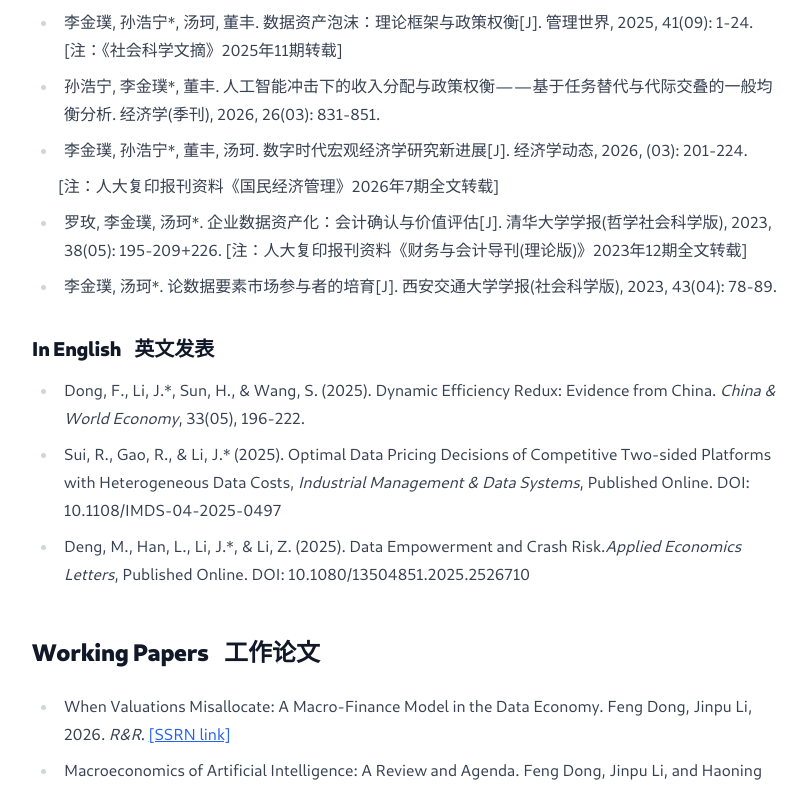
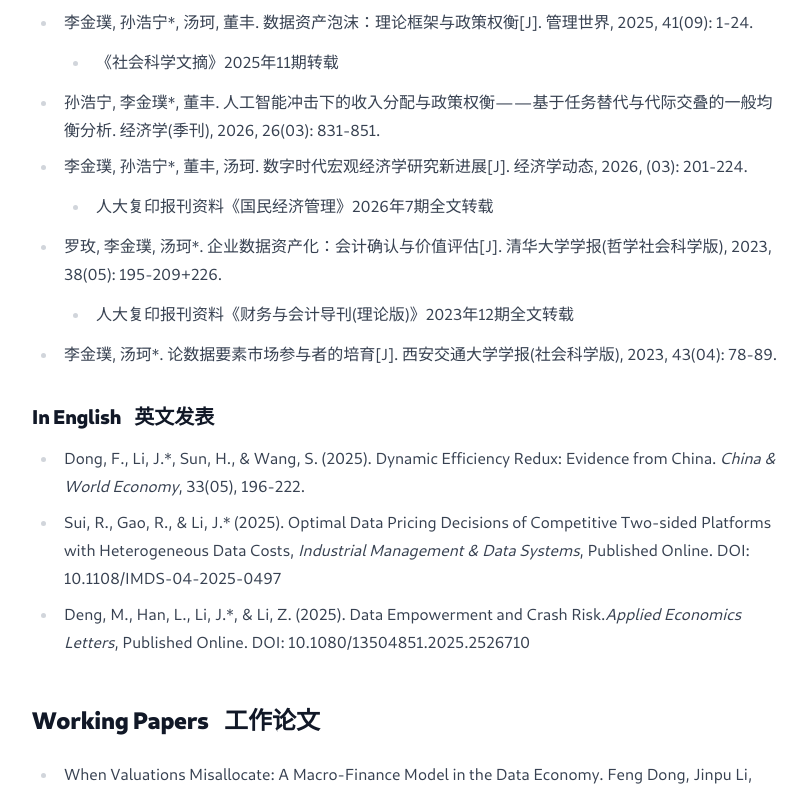
Before and after one commit to lijinpu/lijinpu.github.io, a Next.js app: page /research in a window 1280 px wide. Shown: the part 260-1050 px from the top of the page, without its empty margins (232-1039 px from the left). Built offline with nearby package versions, Linux system fonts and the light colour scheme.

Commit message:
auto update

```diff
--- a/pages/research.tsx
+++ b/pages/research.tsx
@@ -10,10 +10,23 @@ export default function Research() {
 
          <h3>In Chinese &nbsp;&nbsp; 中文发表</h3>
             <ul>
-                <li>李金璞, 孙浩宁*, 汤珂, 董丰. 数据资产泡沫：理论框架与政策权衡[J]. 管理世界, 2025, 41(09): 1-24. [注：《社会科学文摘》2025年11期转载]</li>
+                <li>李金璞, 孙浩宁*, 汤珂, 董丰. 数据资产泡沫：理论框架与政策权衡[J]. 管理世界, 2025, 41(09): 1-24.
+                    <ul>
+                        <li>《社会科学文摘》2025年11期转载</li>
+                    </ul>
+
+                </li>
                 <li>孙浩宁, 李金璞*, 董丰. 人工智能冲击下的收入分配与政策权衡——基于任务替代与代际交叠的一般均衡分析. 经济学(季刊), 2026, 26(03): 831-851.</li>
-                <li>李金璞, 孙浩宁*, 董丰, 汤珂. 数字时代宏观经济学研究新进展[J]. 经济学动态, 2026, (03): 201-224.</li> [注：人大复印报刊资料《国民经济管理》2026年7期全文转载]
-                <li>罗玫, 李金璞, 汤珂*. 企业数据资产化：会计确认与价值评估[J]. 清华大学学报(哲学社会科学版), 2023, 38(05): 195-209+226. [注：人大复印报刊资料《财务与会计导刊(理论版)》2023年12期全文转载]</li>
+                <li>李金璞, 孙浩宁*, 董丰, 汤珂. 数字时代宏观经济学研究新进展[J]. 经济学动态, 2026, (03): 201-224.
+                     <ul>
+                        <li>人大复印报刊资料《国民经济管理》2026年7期全文转载</li>
+                    </ul>
+                </li>
+                <li>罗玫, 李金璞, 汤珂*. 企业数据资产化：会计确认与价值评估[J]. 清华大学学报(哲学社会科学版), 2023, 38(05): 195-209+226.
+                     <ul>
+                        <li>人大复印报刊资料《财务与会计导刊(理论版)》2023年12期全文转载</li>
+                    </ul>
+                </li>
                 <li>李金璞, 汤珂*. 论数据要素市场参与者的培育[J]. 西安交通大学学报(社会科学版), 2023, 43(04): 78-89.</li>
             </ul>
 
@@ -35,7 +48,7 @@ export default function Research() {
         <h2>Working Papers &nbsp;&nbsp; 工作论文</h2>
 <ul>
         <li>
-        When Valuations Misallocate: A Macro-Finance Model in the Data Economy. Feng Dong, Jinpu Li, 2026. <i>R&R</i>. <a
+        When Valuations Misallocate: A Macro-Finance Model in the Data Economy. Feng Dong, Jinpu Li, 2026. <b><i>R&R</i></b>. <a
   href="https://papers.ssrn.com/sol3/papers.cfm?abstract_id=4790765"
   target="_blank"
   rel="noopener noreferrer"
@@ -44,7 +57,7 @@ export default function Research() {
 </a>
     </li>
     <li>
-        Macroeconomics of Artificial Intelligence: A Review and Agenda. Feng Dong, Jinpu Li, and Haoning Sun, 2026. <i>R&R</i>.
+        Macroeconomics of Artificial Intelligence: A Review and Agenda. Feng Dong, Jinpu Li, and Haoning Sun, 2026. <b><i>R&R</i></b>.
     </li>
     <li>
         Big Push Toward Big Data, with Feng Dong, and Haoning Sun. [New draft coming soon]
@@ -56,7 +69,9 @@ export default function Research() {
   [SSRN link]
 </a>
     </li>
-    <li>Networked Dollarization: Stablecoins, Cross-border Reallocation, and Fragility. Feng Dong, Jinpu Li, and Zhenyang Xu, 2026.</li>
+    <li>
+        Networked Dollarization: Stablecoins, Cross-border Reallocation, and Fragility. Feng Dong, Jinpu Li, and Zhenyang Xu, 2026.
+    </li>
 </ul>
 
 
--- a/pages/teaching.tsx
+++ b/pages/teaching.tsx
@@ -5,24 +5,26 @@ export default function Teaching() {
         <h1>Teaching &nbsp;&nbsp; 教学</h1>
         <div>
         <h2>Teaching Assistant at Tsinghua &nbsp;&nbsp; 助教经历@清华大学</h2>
-        <p>
+        <ul>
+          <li>
             Academic Research Training for Xuetang Class (40512742) by Prof. Feng Dong & Binzhen Wu. 2026 Summer.
-        </p>
-        <p>
+          </li>
+          <li>
             Econometrics I (30700922) by Prof. Ke Tang. 2025 Fall.
-        </p>
-        <p>
+          </li>
+          <li>
             Intermediate Macroeconomics (30510763) by Prof. Feng Dong. 2025 Fall.
-        </p>
-        <p>
+          </li>
+          <li>
             Principles of Economics (00510454) by Prof. Feng Dong. 2026 Spring, 2025 Spring, 2024 Spring, and 2023 Spring.
-        </p>
-        <p>
+          </li>
+          <li>
             Econometrics II (30700932) by Prof. Sainan Jin. 2024 Spring, 2023 Spring, and 2022 Spring.
-        </p>
-        <p>
+          </li>
+          <li>
             Introduction to Financial Economics (40701113) by Prof. Ke Tang. 2022 Fall, 2021 Fall , and 2020 Fall.
-        </p>
+          </li>
+        </ul>
         </div>
     </div>
 
```
Lines whose indentation alone changed are shown as unchanged.
